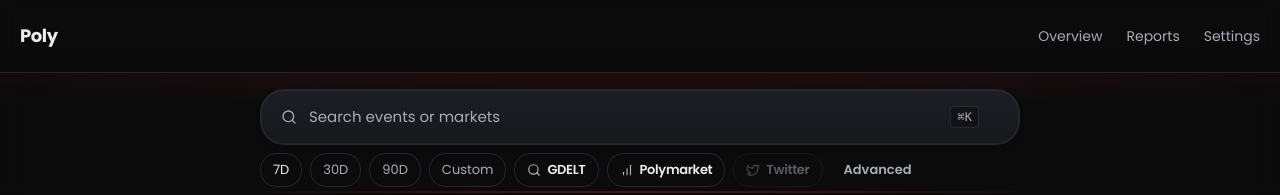
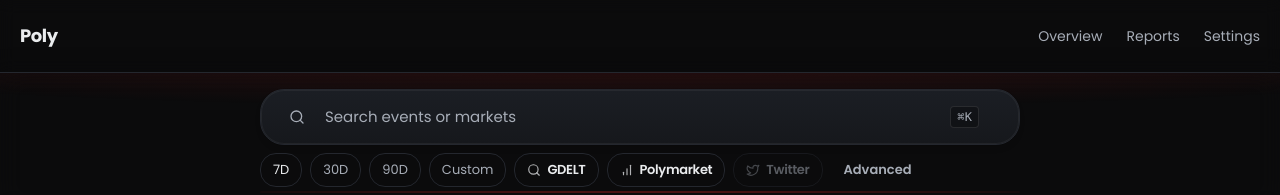
Before and after one commit to fluidtype/poly, a Next.js app: page / in a window 1280 px wide. Shown: the top 195 px of the page. Built offline with nearby package versions, Linux system fonts and the light colour scheme; no server answers.

Commit message:
Ensure SearchBar form submission works without key events

```diff
--- a/src/components/SearchBar.tsx
+++ b/src/components/SearchBar.tsx
@@ -68,7 +68,8 @@ export default function SearchBar({
     dispatchSearchEvent([]);
   };
 
-  const handleSubmit = () => {
+  const handleSubmit = (event?: React.FormEvent<HTMLFormElement>) => {
+    event?.preventDefault();
     const parsed = parseKeywords(query);
     setKeywords(parsed);
     onSearch?.(parsed);
@@ -161,7 +162,8 @@ export default function SearchBar({
           <div className={skeletonClass} />
         </div>
       ) : (
-        <div
+        <form
+          onSubmit={handleSubmit}
           className={cn(
             "surface-pill flex items-center rounded-3xl border border-[color:var(--border)]/60 px-5",
             "bg-[color:var(--surface-2)]",
@@ -170,7 +172,14 @@ export default function SearchBar({
             "focus-within:ring-2 focus-within:ring-[color:var(--primary)]/45"
           )}
         >
-          <Search className="mr-3 h-4 w-4 text-[color:var(--muted)]" strokeWidth={2} />
+          <button
+            type="submit"
+            aria-label="Submit search"
+            className="mr-3 flex h-8 w-8 items-center justify-center rounded-full text-[color:var(--muted)] transition hover:text-[color:var(--text)] focus:outline-none focus:ring-2 focus:ring-[color:var(--primary)]/45"
+            disabled={loading}
+          >
+            <Search className="h-4 w-4" strokeWidth={2} />
+          </button>
           <input
             type="text"
             placeholder="Search events or markets"
@@ -197,7 +206,7 @@ export default function SearchBar({
           >
             ✕
           </button>
-        </div>
+        </form>
       )}
 
       <div className="mt-2 flex flex-wrap items-center gap-2">
```
